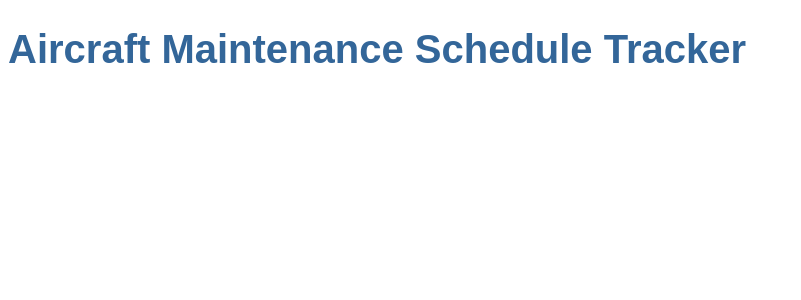
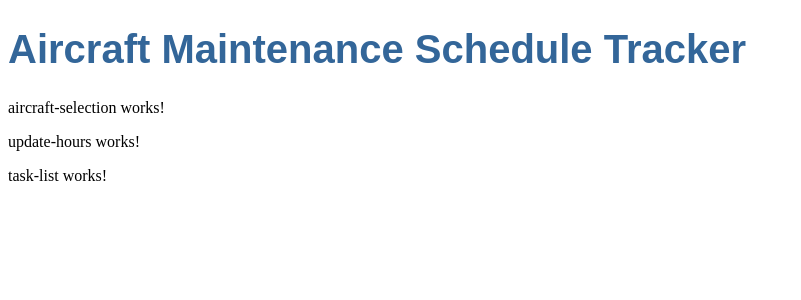
Before and after one commit to Robchike9290/MadeLabs-Coding-Challenge, an Angular app: page / in a window 1280 px wide. Shown: the top 300 px of the page, without its empty margins (0-801 px from the left). Built offline with nearby package versions, Linux system fonts and the light colour scheme.

Commit message:
Add new components to app HTML structure.

```diff
--- a/src/app/app.component.html
+++ b/src/app/app.component.html
@@ -1 +1,4 @@
 <h1>{{title}}</h1>
+<app-aircraft-selection></app-aircraft-selection>
+<app-update-hours></app-update-hours>
+<app-task-list></app-task-list>
```
